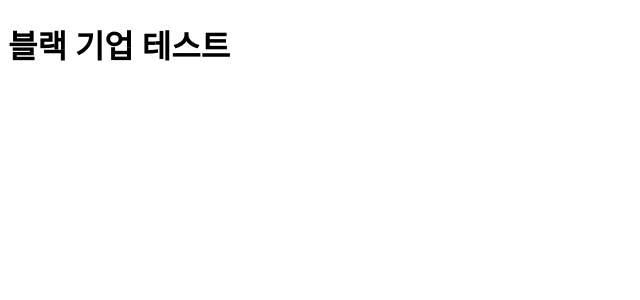
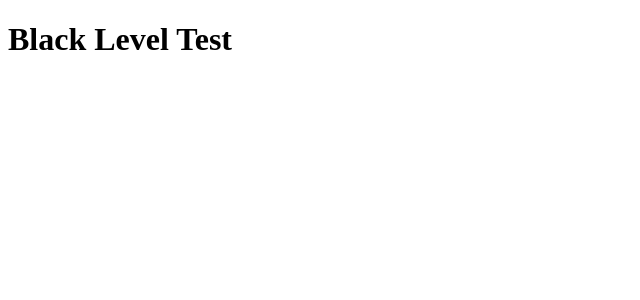
Before and after one commit to pung8146/black-level-test, a Next.js app: page / in a window 1280 px wide. Shown: the top 300 px of the page, without its empty margins (0-640 px from the left). Built offline with nearby package versions, Linux system fonts and the light colour scheme.

Commit message:
명칭 변경

```diff
--- a/src/app/layout.tsx
+++ b/src/app/layout.tsx
@@ -13,8 +13,8 @@ const geistMono = Geist_Mono({
 });
 
 export const metadata: Metadata = {
-  title: '블랙 기업 테스트',
-  description: '우리 회사의 블랙 지수는 얼마나 높을까?',
+  title: 'Black Level Test',
+  description: 'How high is your black level?',
 };
 
 export default function RootLayout({
--- a/src/app/page.tsx
+++ b/src/app/page.tsx
@@ -1,7 +1,7 @@
 export default function Home() {
   return (
     <main>
-      <h1>블랙 기업 테스트</h1>
+      <h1>Black Level Test</h1>
     </main>
   );
 }
```
